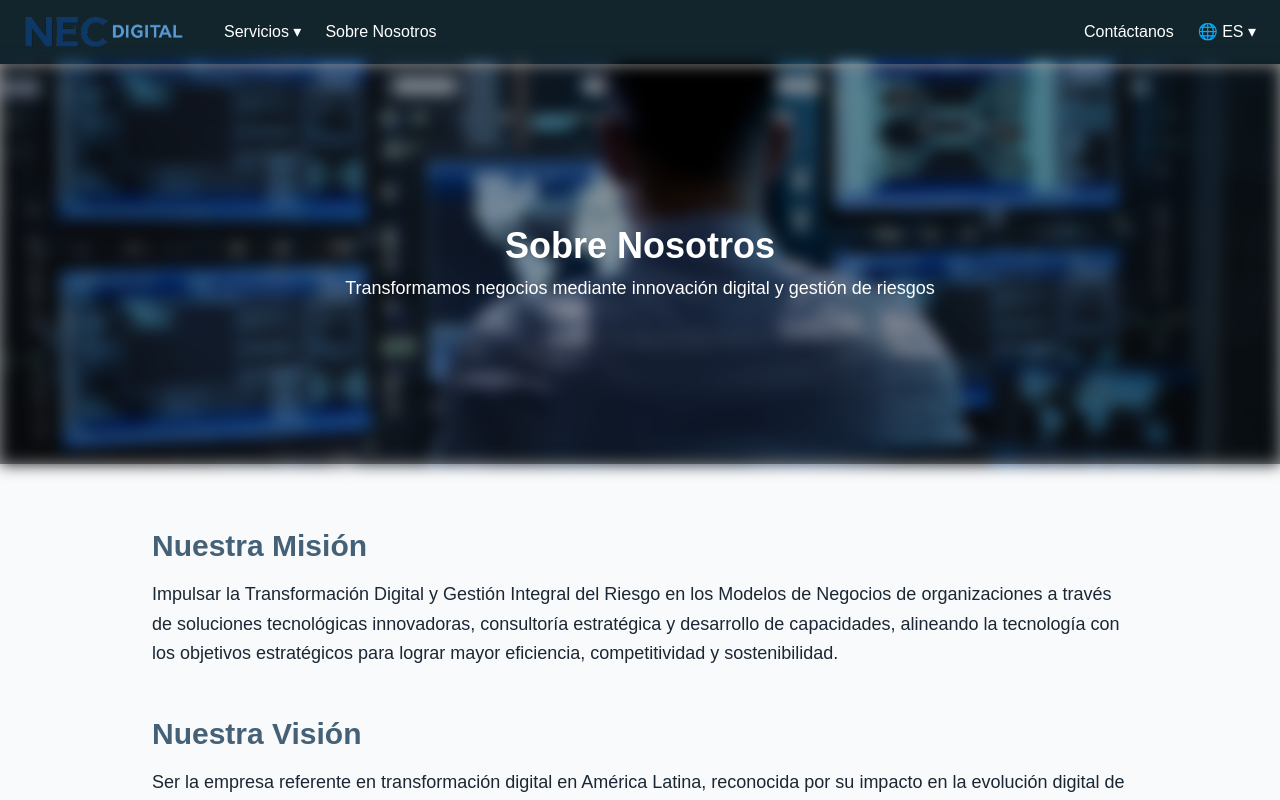
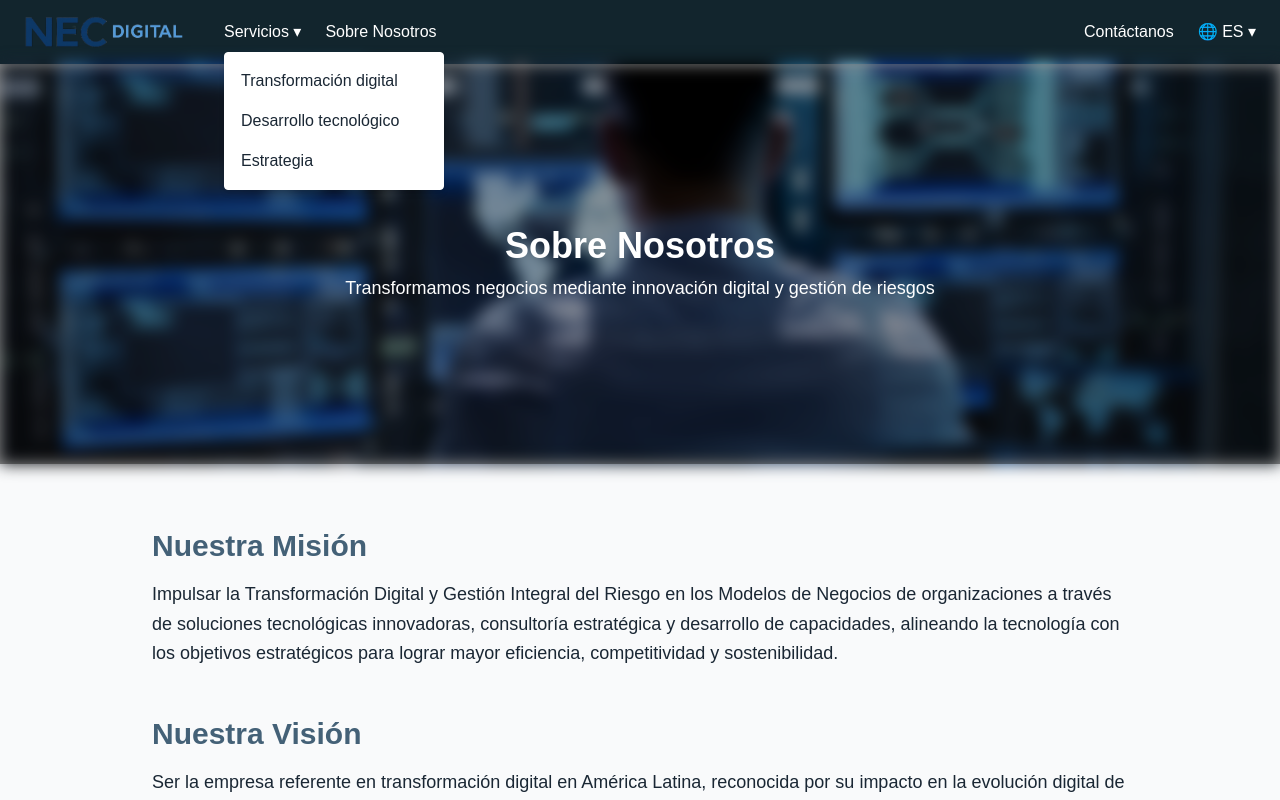
Before and after one commit to jsedamano/nec-digital-website, a Next.js app: page /nosotros in a window 1280 px wide. Both pictures are taken after a click on the button "Servicios ▾". Shown: the top 800 px of the page. Built offline with nearby package versions, Linux system fonts and the light colour scheme.

Commit message:
Transformación Digital and NavBar update

```diff
--- a/app/components/Navbar.tsx
+++ b/app/components/Navbar.tsx
@@ -2,10 +2,14 @@
 
 import Image from 'next/image';
 import Link from 'next/link';
+import { useState } from 'react';
 
 export default function Navbar() {
+  const [showDropdown, setShowDropdown] = useState(false);
+  const [showLanguageDropdown, setShowLanguageDropdown] = useState(false);
+
   return (
-    <nav className="flex justify-between items-center px-6 py-4 shadow-sm bg-[#12252d] text-white" style={{ borderBottom: 'none' }}>
+    <nav className="flex justify-between items-center px-6 py-4 shadow-sm bg-[#12252d] text-white relative">
       {/* Logo + Links */}
       <div className="flex items-center space-x-10">
         <Link href="/" className="flex items-center">
@@ -19,17 +23,31 @@ export default function Navbar() {
         </Link>
 
         {/* Menú principal */}
-        <div className="flex space-x-6">
-          {/* Servicios con submenú */}
-          <div className="relative group">
-            <button className="text-white font-medium hover:text-[#95d4dc] focus:outline-none">
+        <div className="flex space-x-6 items-center">
+          {/* Servicios con submenú (con clic) */}
+          <div className="relative">
+            <button
+              onClick={() => setShowDropdown(!showDropdown)}
+              className="text-white font-medium hover:text-[#95d4dc] focus:outline-none"
+            >
               Servicios ▾
             </button>
-            <div className="absolute hidden group-hover:block bg-white border rounded shadow-md mt-2 py-2 z-10">
-              <Link href="/servicios/estrategia" className="block px-4 py-2 text-[#1a2734] hover:bg-[#e6eef5]">Estrategia</Link>
-              <Link href="/servicios/desarrollo" className="block px-4 py-2 text-[#1a2734] hover:bg-[#e6eef5]">Desarrollo tecnológico</Link>
-              <Link href="/servicios/transformacion" className="block px-4 py-2 text-[#1a2734] hover:bg-[#e6eef5]">Transformación digital</Link>
-            </div>
+            {showDropdown && (
+              <div
+                className="absolute left-0 mt-2 flex flex-col bg-white border rounded shadow-md py-2 z-20 min-w-[220px]"
+                onMouseLeave={() => setShowDropdown(false)}
+              >
+                <Link href="/servicios/transformacion" className="px-4 py-2 text-[#1a2734] hover:bg-[#e6eef5]">
+                  Transformación digital
+                </Link>
+                <Link href="/servicios/desarrollo" className="px-4 py-2 text-[#1a2734] hover:bg-[#e6eef5]">
+                  Desarrollo tecnológico
+                </Link>
+                <Link href="/servicios/estrategia" className="px-4 py-2 text-[#1a2734] hover:bg-[#e6eef5]">
+                  Estrategia
+                </Link>
+              </div>
+            )}
           </div>
 
           <Link href="/nosotros" className="text-white font-medium hover:text-[#95d4dc]">
@@ -44,15 +62,25 @@ export default function Navbar() {
           Contáctanos
         </Link>
 
-        {/* Dropdown Idioma */}
-        <div className="relative group">
-          <button className="text-white hover:text-[#95d4dc] focus:outline-none">
+        {/* Dropdown Idioma (clic) */}
+        <div className="relative">
+          <button
+            onClick={() => setShowLanguageDropdown(!showLanguageDropdown)}
+            className="text-white hover:text-[#95d4dc] focus:outline-none"
+          >
             🌐 ES ▾
           </button>
-          <div className="absolute hidden group-hover:block bg-white border rounded shadow-md mt-2 py-2 z-10 right-0">
-            <span className="block px-4 py-2 text-sm text-gray-500">Español (actual)</span>
-            <button disabled className="block px-4 py-2 text-gray-400 text-sm cursor-not-allowed">English (próximamente)</button>
-          </div>
+          {showLanguageDropdown && (
+            <div
+              className="absolute right-0 mt-2 bg-white border rounded shadow-md py-2 z-20 min-w-[180px]"
+              onMouseLeave={() => setShowLanguageDropdown(false)}
+            >
+              <span className="block px-4 py-2 text-sm text-gray-500">Español (actual)</span>
+              <button disabled className="block w-full text-left px-4 py-2 text-gray-400 text-sm cursor-not-allowed">
+                English (próximamente)
+              </button>
+            </div>
+          )}
         </div>
       </div>
     </nav>
--- /dev/null
+++ b/app/servicios/transformacion/page.tsx
@@ -0,0 +1,30 @@
+import Navbar from '../../components/Navbar';
+
+export default function TransformacionDigital() {
+  return (
+    <main className="min-h-screen bg-white text-[#1a2734]">
+      <Navbar />
+      <section className="px-6 py-16 max-w-4xl mx-auto">
+        <h1 className="text-4xl font-bold text-[#446177] mb-6">Consultoría en Transformación Digital</h1>
+
+        <h2 className="text-2xl font-semibold mb-2">1. Diagnóstico de Capacidades Digitales</h2>
+        <p className="mb-4">Evaluamos la madurez digital de tu organización y detectamos brechas tecnológicas y culturales.</p>
+
+        <h2 className="text-2xl font-semibold mb-2">2. Backlog de Proyectos Digitales</h2>
+        <p className="mb-4">Priorizamos las iniciativas tecnológicas alineadas a tu estrategia de negocio.</p>
+
+        <h2 className="text-2xl font-semibold mb-2">3. Roadmap de Transformación</h2>
+        <p className="mb-4">Elaboramos una hoja de ruta para implementar los cambios de manera sostenible.</p>
+
+        <h2 className="text-2xl font-semibold mb-2">4. Monitoreo de KPIs</h2>
+        <p className="mb-4">Diseñamos indicadores clave para hacer seguimiento del impacto digital.</p>
+
+        <h2 className="text-2xl font-semibold mb-2">5. Gestión de Datos (Power BI)</h2>
+        <p className="mb-4">Implementamos dashboards estratégicos con visualizaciones útiles y efectivas.</p>
+
+        <h2 className="text-2xl font-semibold mb-2">6. Gestión del Cambio</h2>
+        <p className="mb-4">Acompañamos a tus equipos en el proceso de adopción tecnológica con metodologías ágiles.</p>
+      </section>
+    </main>
+  );
+}
```
